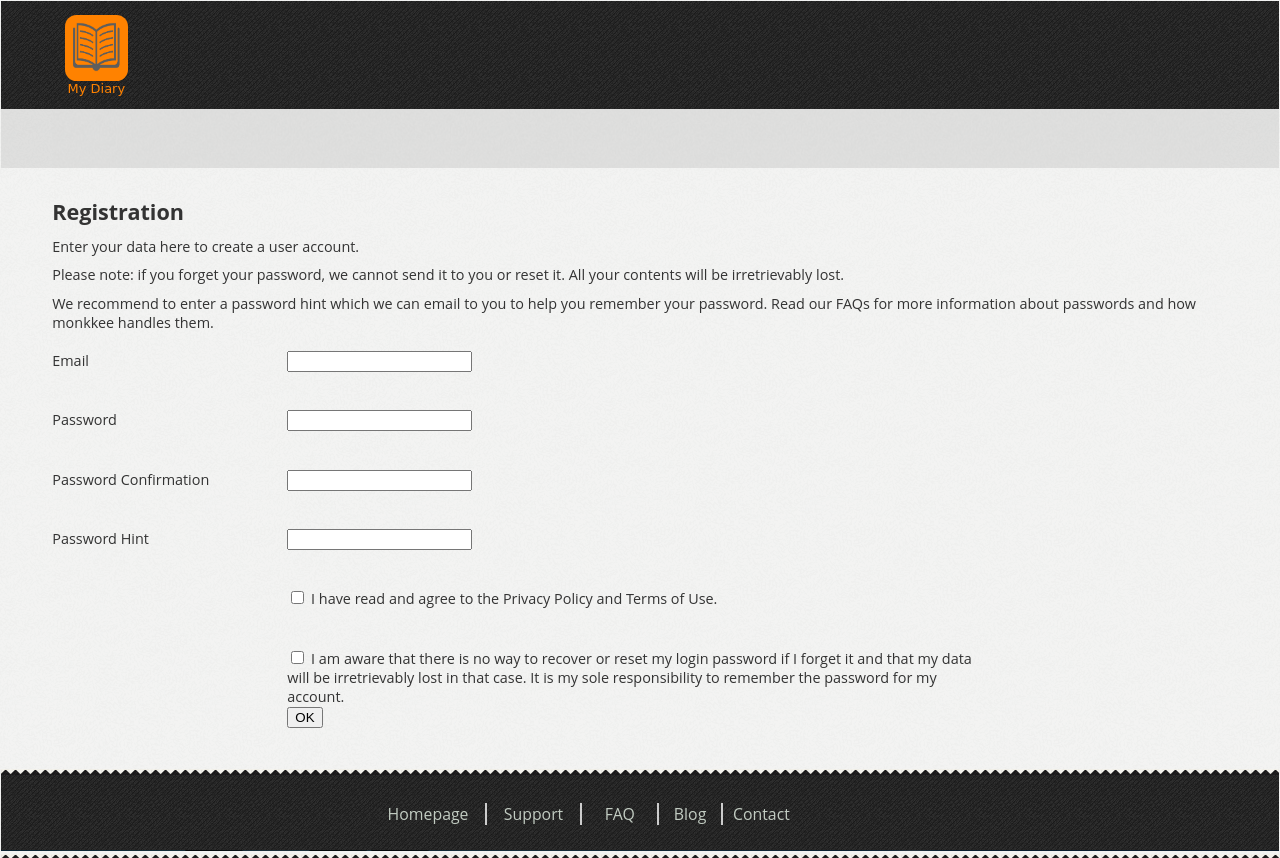
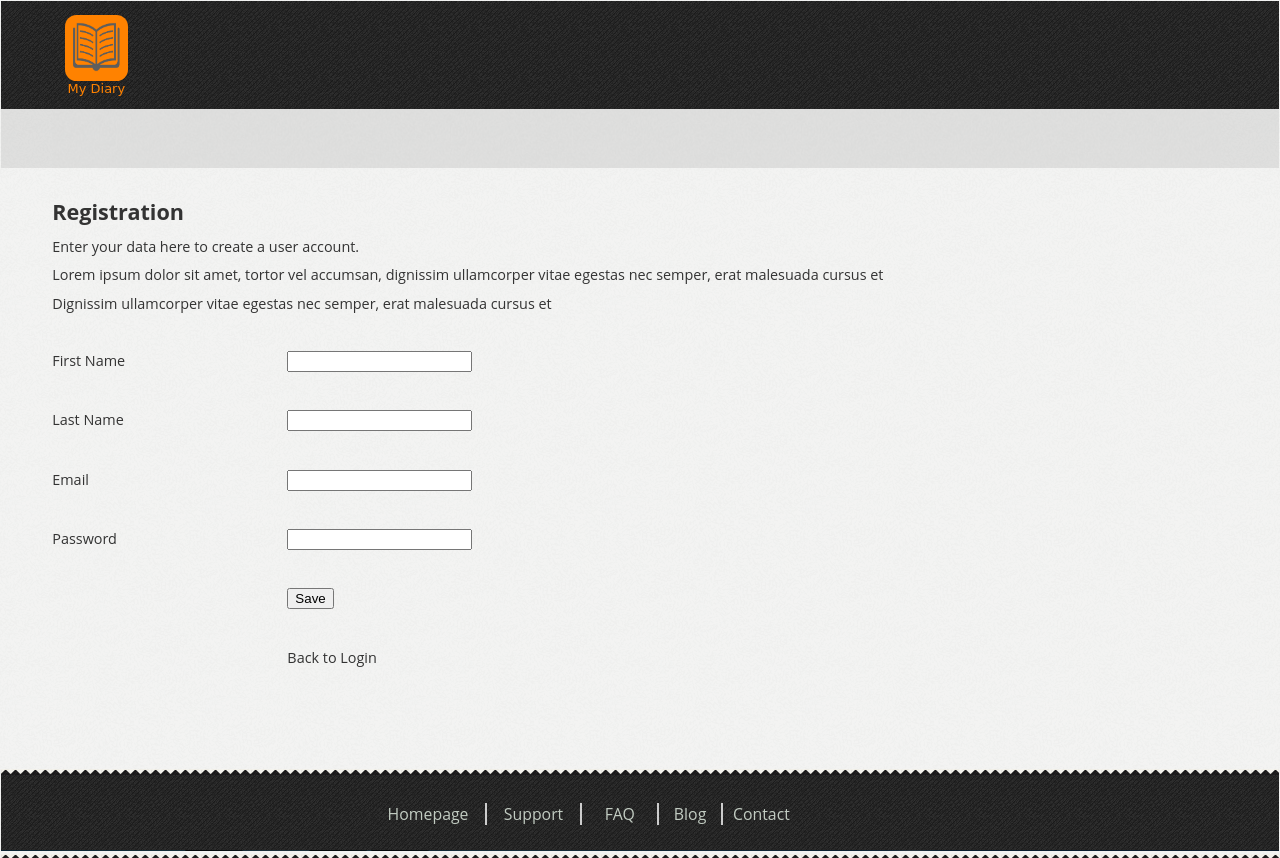
Before and after one commit to blessberry/diary, a website: page UI/register.html in a window 1280 px wide. Drawn offline with Linux system fonts and the light colour scheme; a web font is replaced by a local one.

Commit message:
[finishes #169547111] Update registration page

```diff
--- a/UI/register.html
+++ b/UI/register.html
@@ -71,40 +71,40 @@
   			<div class="rg-bbb wrapper">
           <div class="rg-bbba wrapper left">Registration</div>
           <div class="rg-bbbb wrapper left">Enter your data here to create a user account.</div>
-          <div class="rg-bbbc wrapper left">Please note: if you forget your password, we cannot send it to you or reset it. All your contents will be irretrievably lost.</div>
-          <div class="rg-bbbd wrapper left">We recommend to enter a password hint which we can email to you to help you remember your password. Read our FAQs for more information about passwords and how monkkee handles them.</div>
+          <div class="rg-bbbc wrapper left">Lorem ipsum dolor sit amet, tortor vel accumsan, dignissim ullamcorper vitae egestas nec semper, erat malesuada cursus et</div>
+          <div class="rg-bbbd wrapper left">Dignissim ullamcorper vitae egestas nec semper, erat malesuada cursus et</div>
           <div class="rg-bbbe wrapper">
             <div class="rg-bbbea wrapper">
-              <div class="rg-bbbeaa left">Email</div>
-              <div class="rg-bbbeab left"><input type="text" name="email"></div>
+              <div class="rg-bbbeaa left">First Name</div>
+              <div class="rg-bbbeab left"><input type="text" name="firstname"></div>
               <div></div>
             </div>
             <div class="rg-bbbeb wrapper">
-              <div class="rg-bbbeba left">Password</div>
-              <div class="rg-bbbebb left"><input type="password" name="password"></div>
+              <div class="rg-bbbeba left">Last Name</div>
+              <div class="rg-bbbebb left"><input type="text" name="lastname"></div>
               <div></div>
             </div>
             <div class="rg-bbbec wrapper">
-              <div class="rg-bbbeca left">Password Confirmation</div>
-              <div class="rg-bbbecb left"><input type="password" name="password"></div>
+              <div class="rg-bbbeca left">Email</div>
+              <div class="rg-bbbecb left"><input type="email" name="email"></div>
               <div></div>
             </div>
             <div class="rg-bbbed wrapper">
-              <div class="rg-bbbeda left">Password Hint</div>
-              <div class="rg-bbbedb left"><input type="text" name="hint"></div>
+              <div class="rg-bbbeda left">Password</div>
+              <div class="rg-bbbedb left"><input type="password" name="password"></div>
               <div></div>
             </div>
             <div class="rg-bbbee wrapper">
               <div class="rg-bbbeea left"></div>
-              <div class="rg-bbbeeb left"><input type="checkbox" name="Terms"> I have read and agree to the Privacy Policy and Terms of Use.</div>
+              <div class="rg-bbbeeb left"><button><a href="login.html">Save</a></button></div>
             </div>
             <div class="rg-bbbef wrapper">
               <div class="rg-bbbefa left"></div>
-              <div class="rg-bbbefb left"><input type="checkbox" name="Policy"> I am aware that there is no way to recover or reset my login password if I forget it and that my data will be irretrievably lost in that case. It is my sole responsibility to remember the password for my account. </div>
+              <div class="rg-bbbefb left"><a href="login.html">Back to Login</a></div>
             </div>
             <div class="rg-bbbeg wrapper">
               <div class="rg-bbbega"></div>
-              <div class="rg-bbbegb left"><button><a href="login.html">OK</a></button></div>
+              <div class="rg-bbbegb left"></div>
             </div>
           </div>
         </div>
```
